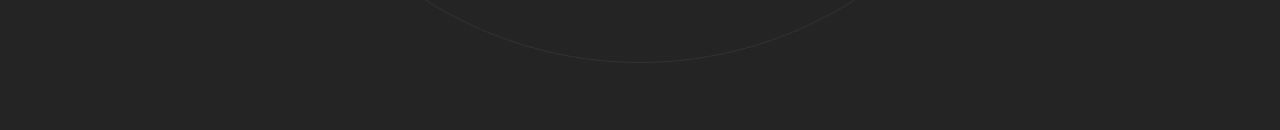
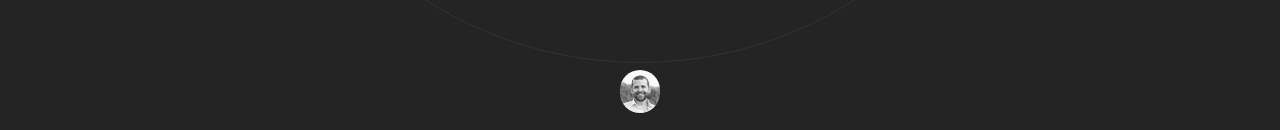
Before and after one commit to bodik87/portfolio-next13, a Next.js app: page / in a window 1280 px wide. Shown: the part 667-797 px from the top of the page. Built offline with nearby package versions, Linux system fonts and the light colour scheme.

Commit message:
Before adaptive

```diff
--- a/components/Header.tsx
+++ b/components/Header.tsx
@@ -1,6 +1,7 @@
 import React from "react";
 import { SocialIcon } from "react-social-icons";
 import { motion } from "framer-motion";
+import Link from "next/link";
 
 type Props = {};
 
@@ -42,6 +43,7 @@ export default function Header({}: Props) {
           target="_blank"
         />
       </motion.div>
+      <Link href="#contact">
         <motion.div
           initial={{
             x: 500,
@@ -68,6 +70,7 @@ export default function Header({}: Props) {
             Get In Touch
           </p>
         </motion.div>
+      </Link>
     </header>
   );
 }
--- a/pages/index.tsx
+++ b/pages/index.tsx
@@ -1,6 +1,5 @@
 import Head from "next/head";
 import { Inter } from "@next/font/google";
-import styles from "@/styles/Home.module.css";
 import Header from "@/components/Header";
 import Hero from "@/components/Hero";
 import About from "@/components/About";
@@ -8,6 +7,8 @@ import WorkExperience from "@/components/WorkExperience";
 import Skills from "@/components/Skills";
 import Projects from "@/components/Projects";
 import ContactMe from "@/components/ContactMe";
+import Link from "next/link";
+import Image from "next/image";
 
 const inter = Inter({ subsets: ["latin"] });
 
@@ -39,6 +40,20 @@ export default function Home() {
       <section id="contact" className="snap-start">
         <ContactMe />
       </section>
+      <Link href="#hero">
+        <footer className="sticky bottom-5 w-full cursor-pointer">
+          <div className="flex items-center justify-center">
+            <Image
+              src="/photo.jpg"
+              alt="Hero"
+              className="rounded-full filter grayscale hover:grayscale-0 cursor-pointer"
+              width={40}
+              height={40}
+              priority
+            />
+          </div>
+        </footer>
+      </Link>
     </div>
   );
 }
```
Lines whose indentation alone changed are shown as unchanged.
